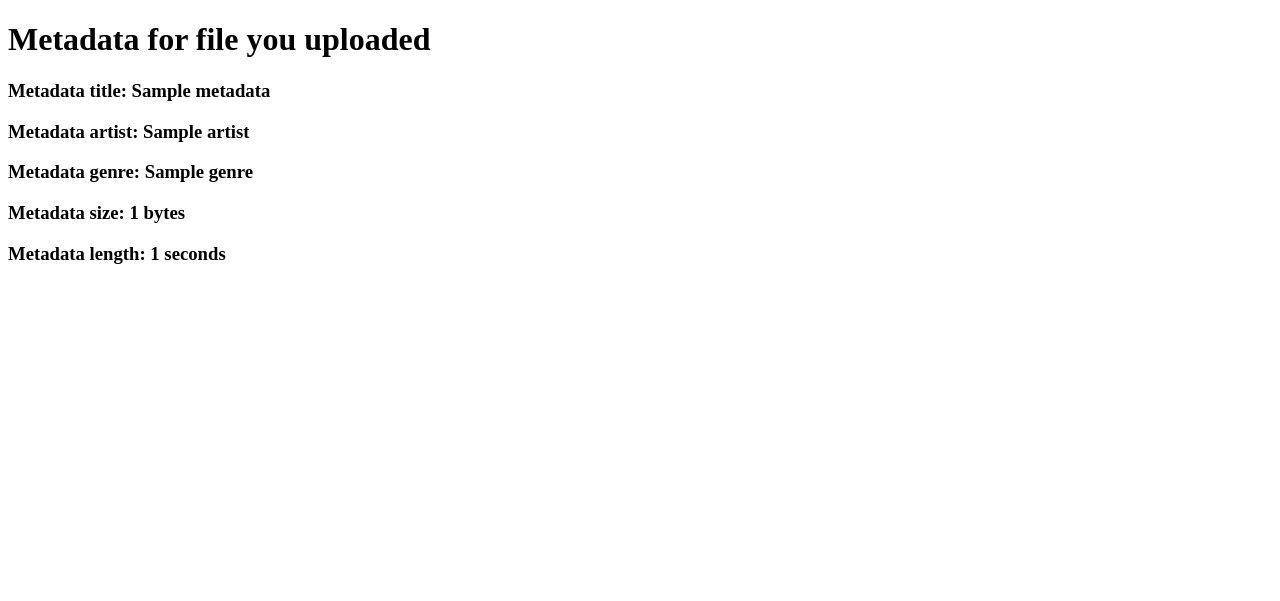
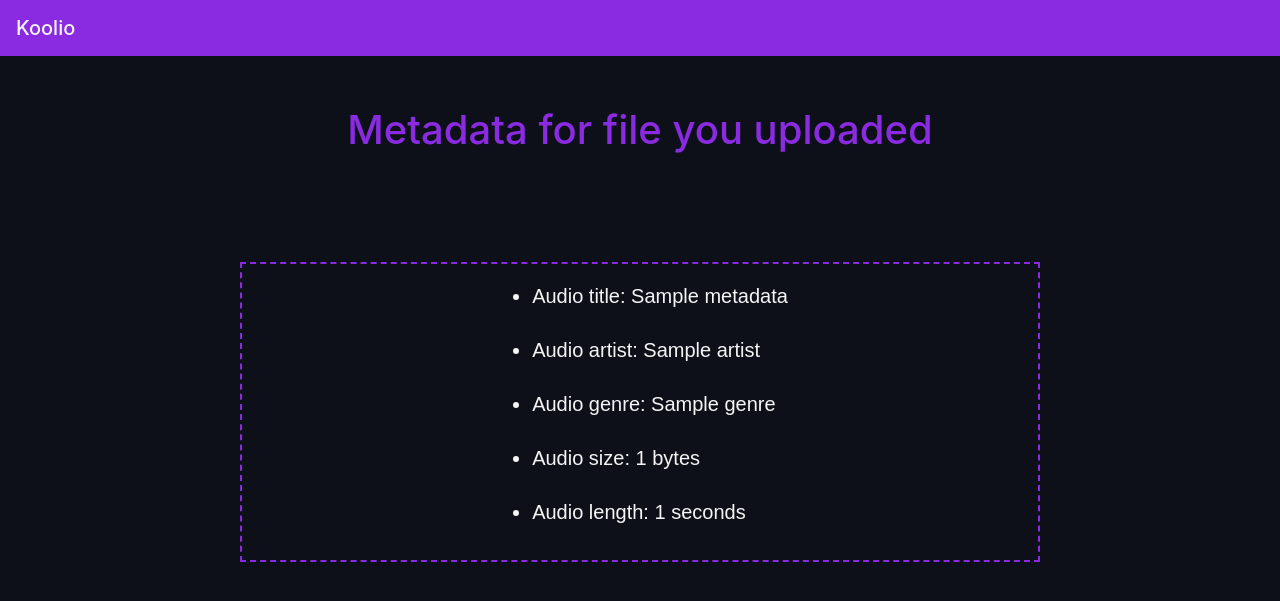
Before and after one commit to harsh5902/koolio-project, a Flask app: template templates/metadata.html in a window 1280 px wide. Shown: the top 601 px of the page. Run offline with Flask 3, Linux system fonts and the light colour scheme; the template is opened without the code that fills it: most values are stand-ins (such as "Sample title", 1, 10 or a date in 2020); some libraries are stand-ins or nearby versions.

Commit message:
complete working

```diff
--- a/server.py
+++ b/server.py
@@ -1,5 +1,6 @@
 from flask import Flask, render_template, request, redirect
 import os
+from flask_sqlalchemy import SQLAlchemy
 from werkzeug.utils import secure_filename
 from mutagen.easyid3 import EasyID3
 from mutagen.mp3 import MP3
@@ -13,6 +14,21 @@ ALLOWED_EXTENSIONS = {'mp3', 'wav'}
 
 app = Flask(__name__)
 app.config['UPLOAD_FOLDER'] = UPLOAD_FOLDER
+app.config['SQLALCHEMY_DATABASE_URI'] = 'sqlite:///metadata.db'
+app.config['SQLALCHEMY_TRACK_MODIFICATIONS'] = False
+db = SQLAlchemy(app)
+
+class AudioFile(db.Model):
+    id = db.Column(db.Integer, primary_key=True)
+    filename = db.Column(db.String(255), nullable=False)
+    title = db.Column(db.String(255))
+    artist = db.Column(db.String(255))
+    genre = db.Column(db.String(255))
+    length = db.Column(db.String(225))
+    filesize = db.Column(db.String(225))
+
+with app.app_context():
+    db.create_all()
 
 def allowed_file(filename):
     return '.' in filename and \
@@ -23,37 +39,59 @@ def index():
     if request.method == 'POST':
         f = request.files['file1']
         filename = f.filename
-        f.save(os.path.join(app.config['UPLOAD_FOLDER'], secure_filename(filename)))
+        f.save(os.path.join(f"{app.config['UPLOAD_FOLDER']}", secure_filename(filename)))
         return redirect(f'/metadata/{filename}')
     return render_template("index.html")
 
 @app.route("/metadata/<filename>")
 def metadata(filename):
-    filepath = os.path.join(app.config['UPLOAD_FOLDER'], filename)
+    filepath = os.path.join(f"{app.config['UPLOAD_FOLDER']}", filename)
     if filename.rsplit('.', 1)[1].lower() == 'mp3':
         try:
             audio = EasyID3(filepath)
         except mutagen.id3.ID3NoHeaderError:
             audio = mutagen.File(filepath, easy=True)
             audio.add_tags()
-        metadata = {'title': audio.get('title', [''])[0],
-                    'artist': audio.get('artist', ['']),
-                    'genre': audio.get('genre', [''])[0],
+        metadata = {'title': audio.get('title', ['NA'])[0],
+                    'artist': audio.get('artist', ['NA'])[0],
+                    'genre': audio.get('genre', ['NA'])[0],
                     'size': os.path.getsize(filename),
                     'length': MP3(filename).info.length}
+        audio_file = AudioFile(
+            filename=filename,
+            artist=metadata['artist'],
+            title=metadata['title'],
+            genre=metadata['genre'],
+            length=metadata['length'],
+            filesize=metadata['size']
+        )
+        db.session.add(audio_file)
+        db.session.commit()
+
     elif filename.rsplit('.', 1)[1].lower() == 'wav':
         samplerate, data= wavfile.read(filepath)
         metadata = {
-            'title': 'Not found',
-            'artist': 'Not found',
-            'genre': 'Not found',
+            'title': 'NA',
+            'artist': 'NA',
+            'genre': 'NA',
             'size': data.size,
             'length': data.shape[0] / samplerate,
+        }
+        audio_file = AudioFile(
+            filename=filename,
+            artist=metadata['artist'],
+            title=metadata['title'],
+            genre=metadata['genre'],
+            length=metadata['length'],
+            filesize=metadata['size']
+        )
+        db.session.add(audio_file)
+        db.session.commit()
 
-        }
+    else:
+        return "File format not supported"
 
     return render_template('metadata.html', metadata=metadata)
 
-
 if __name__ == '__main__':
     app.run(debug=True)
--- a/static/css/styles.css
+++ b/static/css/styles.css
@@ -6,6 +6,17 @@ nav{
 
 body{
     background-color: #0E1019;
+}
+
+h1{
+    color:#8A2BE2;
+    margin-top: 50px;
+}
+
+li{
+    color: whitesmoke;
+    font-size: 20px;
+    font-family: Arial, Helvetica, sans-serif;
 }
 
 #upload-button{
--- a/templates/metadata.html
+++ b/templates/metadata.html
@@ -4,14 +4,36 @@
     <meta charset="UTF-8">
     <meta http-equiv="X-UA-Compatible" content="IE=edge">
     <meta name="viewport" content="width=device-width, initial-scale=1.0">
-    <title>Document</title>
+    <title>Koolio Uploader</title>
+    <link rel="stylesheet" href="https://cdn.jsdelivr.net/npm/bootstrap@4.0.0/dist/css/bootstrap.min.css" integrity="sha384-Gn5384xqQ1aoWXA+058RXPxPg6fy4IWvTNh0E263XmFcJlSAwiGgFAW/dAiS6JXm" crossorigin="anonymous">
+    <link rel="stylesheet" href="../static/css/styles.css">
 </head>
 <body>
-    <h1>Metadata for file you uploaded</h1>
-    <h3>Metadata title: {{metadata.title}}</h3>
-    <h3>Metadata artist: {{metadata.artist}}</h3>
-    <h3>Metadata genre: {{metadata.genre}}</h3>
-    <h3>Metadata size: {{metadata.size}} bytes</h3>
-    <h3>Metadata length: {{metadata.length}} seconds</h3>
+    <nav class="navbar">
+        <span class="navbar-brand mb-0 h1">Koolio</span>
+    </nav>
+    <div>
+        <span class="d-flex justify-content-center align-items-center">
+            <h1>Metadata for file you uploaded</h1>
+        </span>
+        <div class="container d-flex justify-content-center align-items-center">
+            <ul>
+                <li>Audio title:          {{metadata.title}}</li>
+                <br>
+                <li>Audio artist:         {{metadata.artist}}</li>
+                <br>
+                <li>Audio genre:          {{metadata.genre}}</li>
+                <br>
+                <li>Audio size:           {{metadata.size}} bytes</li>
+                <br>
+                <li>Audio length:         {{metadata.length}} seconds</li>
+            </ul>
+        </div>
+    </div>
+
+    <script src="https://ajax.googleapis.com/ajax/libs/jquery/3.6.4/jquery.min.js"></script>
+    <script src="https://code.jquery.com/jquery-3.2.1.slim.min.js" integrity="sha384-KJ3o2DKtIkvYIK3UENzmM7KCkRr/rE9/Qpg6aAZGJwFDMVNA/GpGFF93hXpG5KkN" crossorigin="anonymous"></script>
+    <script src="https://cdn.jsdelivr.net/npm/popper.js@1.12.9/dist/umd/popper.min.js" integrity="sha384-ApNbgh9B+Y1QKtv3Rn7W3mgPxhU9K/ScQsAP7hUibX39j7fakFPskvXusvfa0b4Q" crossorigin="anonymous"></script>
+    <script src="https://cdn.jsdelivr.net/npm/bootstrap@4.0.0/dist/js/bootstrap.min.js" integrity="sha384-JZR6Spejh4U02d8jOt6vLEHfe/JQGiRRSQQxSfFWpi1MquVdAyjUar5+76PVCmYl" crossorigin="anonymous"></script>
 </body>
 </html>
```
Also changed, not shown: static/scripts/index.js (+14 -20 lines), templates/index.html (+6 -2 lines), instance/metadata.db (added), 1 other file.
